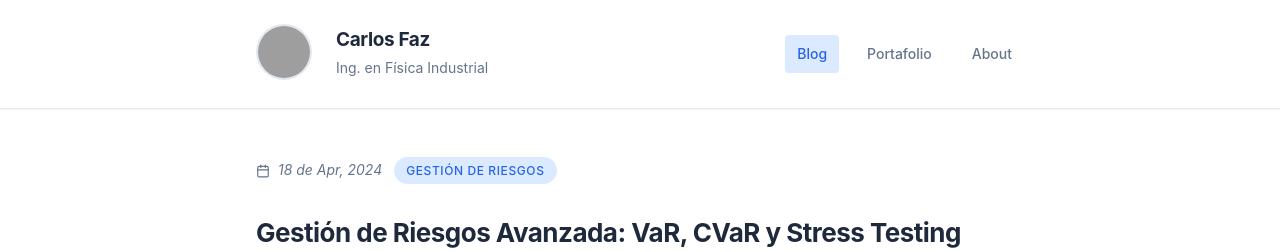
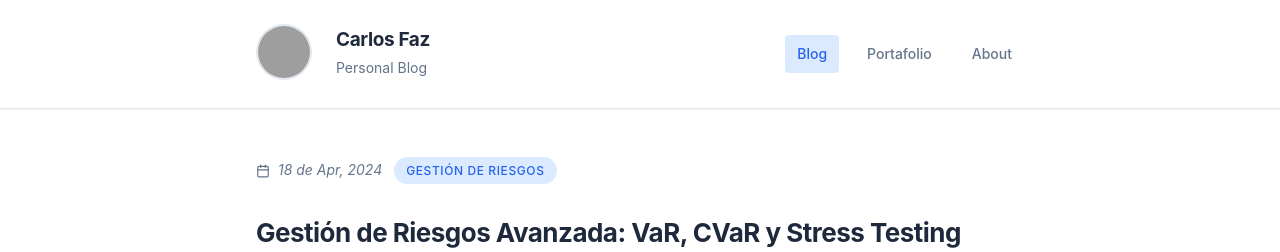
Before and after one commit to carlosfaz/carlosfaz.github.io, a Jekyll site: the page built from index.html, in a window 1280 px wide. Shown: the top 252 px of the page. Built offline with Jekyll 4.4.1, drawn with Linux system fonts in a browser that asks for light colours; grey boxes are pictures that could not be loaded.

Commit message:
v1.34
v1.34

```diff
--- a/_config.yml
+++ b/_config.yml
@@ -6,7 +6,7 @@
 name: Carlos Faz
 
 # Short bio or description (displayed in the header)
-description: Ing. en Física Industrial
+description: Personal Blog
 
 # URL of your avatar or profile pic (you could use your GitHub profile pic)
 avatar: https://avatars.githubusercontent.com/u/11004220?v=4
```
